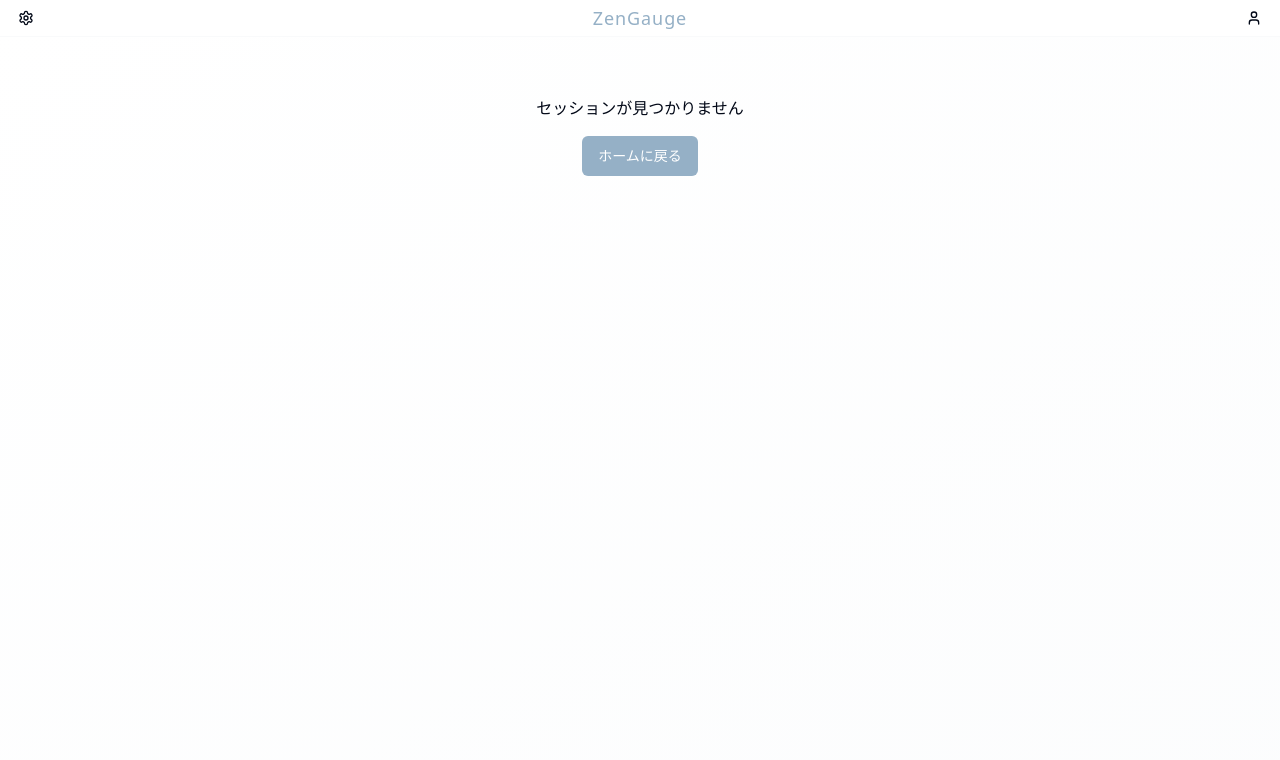
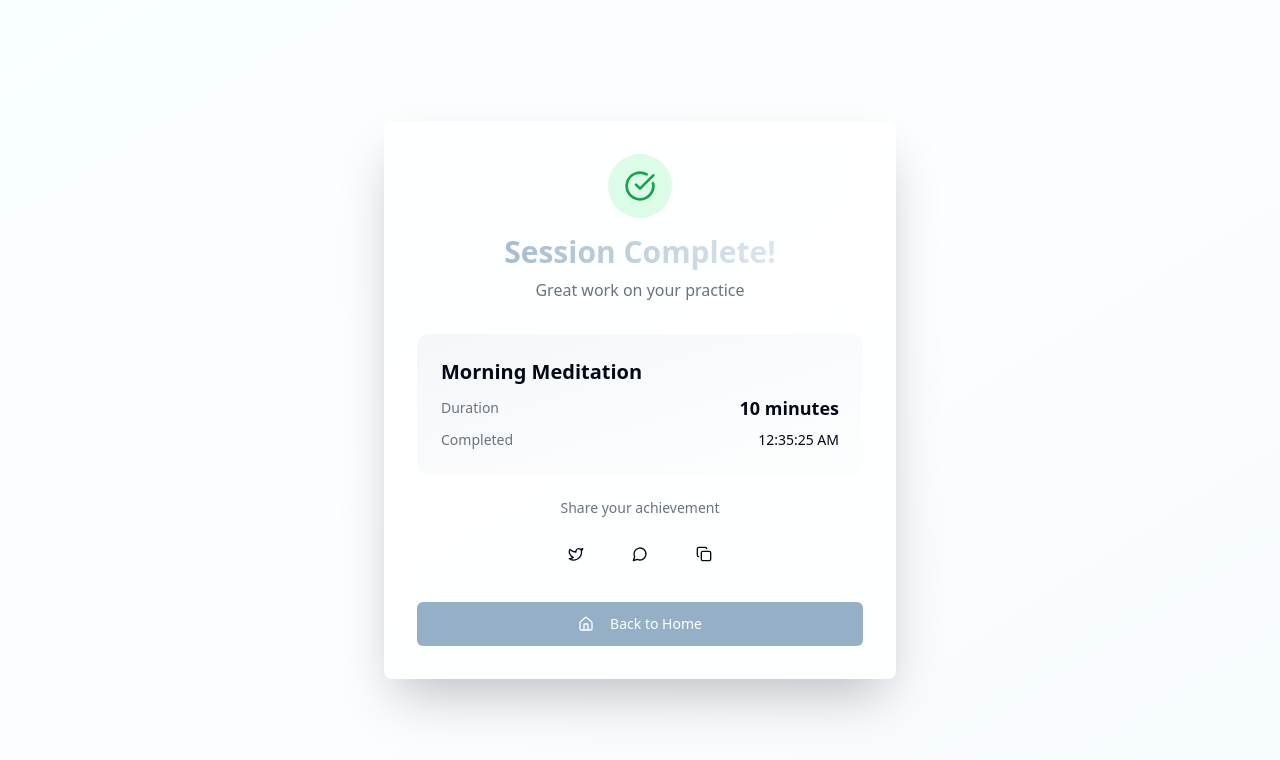
Before and after one commit to Yu220284/ZenGauge, a Next.js app: page /session/result in a window 1280 px wide. Shown: the top 760 px of the page. Built offline with nearby package versions, Linux system fonts and the light colour scheme.

Commit message:
feat: Add session result page

```diff
--- /dev/null
+++ b/src/app/session/result/page.tsx
@@ -0,0 +1,111 @@
+'use client'
+
+import { Card, CardContent } from '@/components/ui/card'
+import { Button } from '@/components/ui/button'
+import { CheckCircle, Twitter, MessageCircle, Copy, Home } from 'lucide-react'
+import { useRouter } from 'next/navigation'
+import { useState } from 'react'
+
+export default function SessionResultPage() {
+  const router = useRouter()
+  const [copied, setCopied] = useState(false)
+
+  const sessionData = {
+    title: 'Morning Meditation',
+    duration: 600,
+    completedAt: new Date()
+  }
+
+  const minutes = Math.floor(sessionData.duration / 60)
+  const shareText = `I just completed a ${minutes}-minute ${sessionData.title} session on ZenGauge! 🧘♀️✨`
+
+  const handleShare = async (platform: 'twitter' | 'line' | 'copy') => {
+    if (platform === 'twitter') {
+      const url = `https://twitter.com/intent/tweet?text=${encodeURIComponent(shareText)}`
+      window.open(url, '_blank')
+    } else if (platform === 'line') {
+      const url = `https://social-plugins.line.me/lineit/share?url=${encodeURIComponent(window.location.origin)}&text=${encodeURIComponent(shareText)}`
+      window.open(url, '_blank')
+    } else if (platform === 'copy') {
+      try {
+        await navigator.clipboard.writeText(shareText)
+        setCopied(true)
+        setTimeout(() => setCopied(false), 2000)
+      } catch (error) {
+        console.error('Failed to copy:', error)
+      }
+    }
+  }
+
+  return (
+    <div className="min-h-screen bg-gradient-to-br from-cyan-50/30 via-blue-50/20 to-sky-100/30 flex items-center justify-center p-4">
+      <Card className="w-full max-w-lg bg-card/80 backdrop-blur-lg border-white/20 shadow-2xl">
+        <CardContent className="p-8">
+          <div className="text-center mb-8">
+            <div className="inline-flex items-center justify-center w-16 h-16 bg-green-100 rounded-full mb-4">
+              <CheckCircle className="w-8 h-8 text-green-600" />
+            </div>
+            <h1 className="text-3xl font-bold mb-2 bg-gradient-to-r from-primary to-secondary bg-clip-text text-transparent">
+              Session Complete!
+            </h1>
+            <p className="text-muted-foreground">Great work on your practice</p>
+          </div>
+
+          <div className="bg-gradient-to-br from-primary/10 to-secondary/10 rounded-xl p-6 mb-6">
+            <h2 className="text-xl font-bold mb-2">{sessionData.title}</h2>
+            <div className="flex items-center justify-between text-sm">
+              <span className="text-muted-foreground">Duration</span>
+              <span className="font-bold text-lg">{minutes} minutes</span>
+            </div>
+            <div className="flex items-center justify-between text-sm mt-2">
+              <span className="text-muted-foreground">Completed</span>
+              <span className="font-medium">{sessionData.completedAt.toLocaleTimeString()}</span>
+            </div>
+          </div>
+
+          <div className="mb-6">
+            <p className="text-center text-sm font-medium text-muted-foreground mb-3">Share your achievement</p>
+            <div className="flex justify-center gap-4">
+              <Button
+                onClick={() => handleShare('twitter')}
+                variant="ghost"
+                className="h-12 w-12"
+                title="Share on Twitter"
+              >
+                <Twitter className="h-6 w-6" />
+              </Button>
+              <Button
+                onClick={() => handleShare('line')}
+                variant="ghost"
+                className="h-12 w-12"
+                title="Share on LINE"
+              >
+                <MessageCircle className="h-6 w-6" />
+              </Button>
+              <Button
+                onClick={() => handleShare('copy')}
+                variant="ghost"
+                className="h-12 w-12"
+                title="Copy to clipboard"
+              >
+                <Copy className={`h-6 w-6 ${copied ? 'text-green-600' : ''}`} />
+              </Button>
+            </div>
+            {copied && (
+              <p className="text-center text-xs text-green-600 mt-2">Copied to clipboard!</p>
+            )}
+          </div>
+
+          <Button
+            onClick={() => router.push('/')}
+            className="w-full"
+            size="lg"
+          >
+            <Home className="h-5 w-5 mr-2" />
+            Back to Home
+          </Button>
+        </CardContent>
+      </Card>
+    </div>
+  )
+}
```
